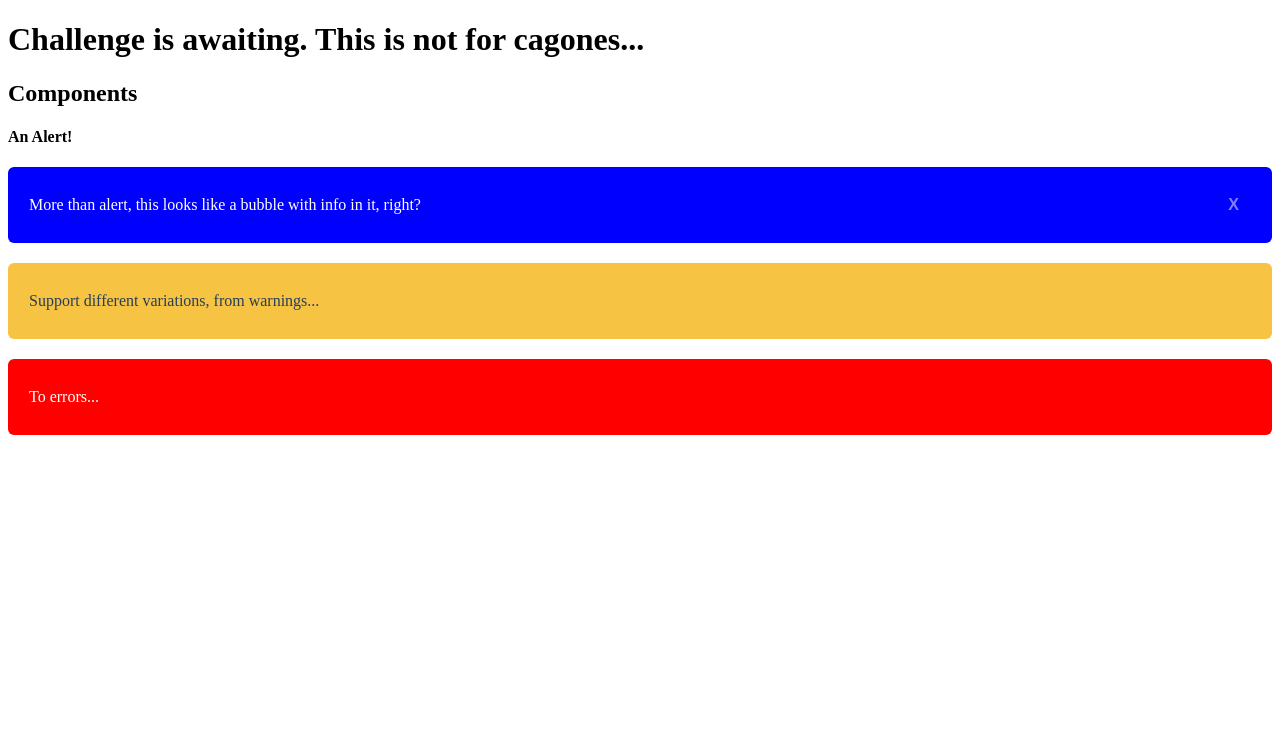
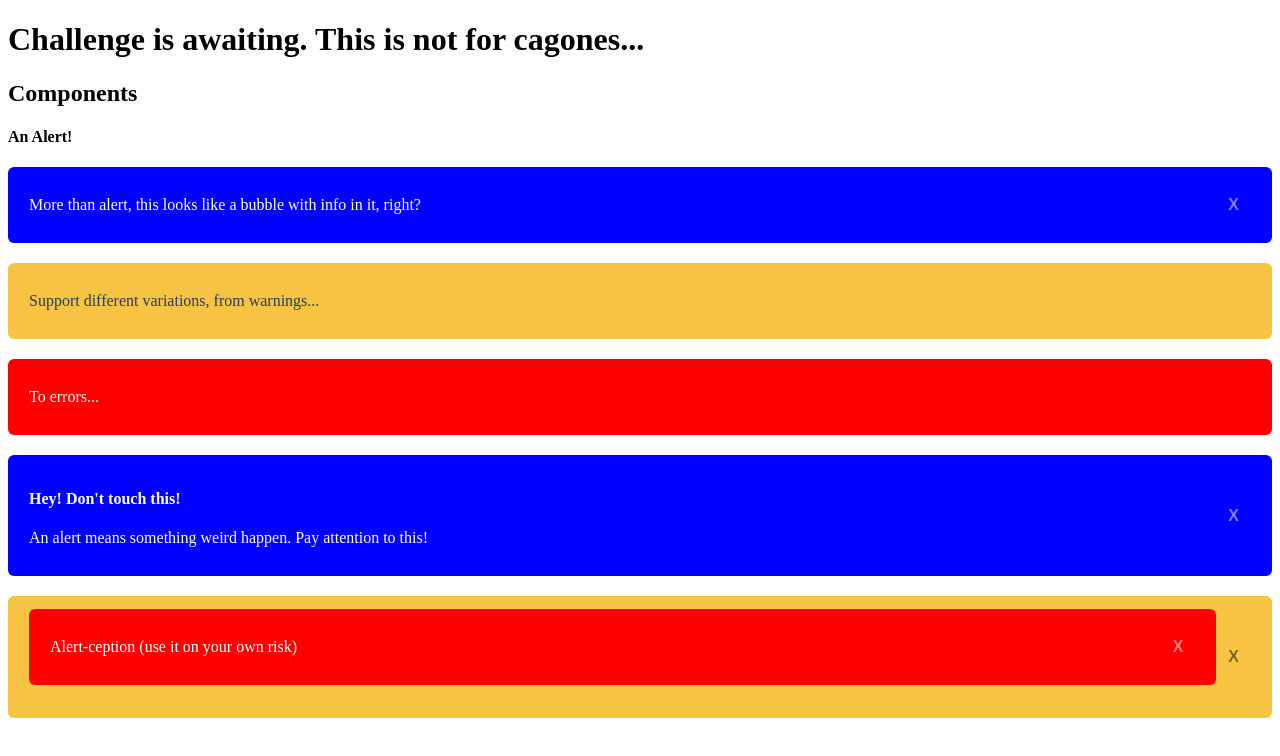
Before and after one commit to chmartinez/hache-design-system, a React (Create React App) app: page / in a window 1280 px wide. Shown: the top 756 px of the page. Built offline with nearby package versions, Linux system fonts and the light colour scheme.

Commit message:
feat(Alert): Add support for custom content

```diff
--- a/src/App.js
+++ b/src/App.js
@@ -12,7 +12,7 @@ function App() {
                     <Alert
                         dismissable
                         message="More than alert, this looks like a bubble with info in it, right?"
-                        />
+                    />
                     <Alert
                         variation="warning"
                         message="Support different variations, from warnings..."
@@ -21,6 +21,21 @@ function App() {
                         variation="error"
                         message="To errors..."
                     />
+                    <Alert
+                        dismissable>
+                        <div>
+                            <h4>Hey! Don't touch this!</h4>
+                            <p>An alert means something weird happen. Pay attention to this!</p>
+                        </div>
+                    </Alert>
+                    <Alert
+                        dismissable
+                        variation="warning">
+                        <Alert
+                            dismissable
+                            message="Alert-ception (use it on your own risk)"
+                            variation="error" />
+                    </Alert>
                 </div>
             </section>
         </div>
--- a/src/components/Alert/index.js
+++ b/src/components/Alert/index.js
@@ -34,6 +34,7 @@ const Container = styled.div`
     border-radius: ${size.radius};
     border: ${size.border} solid transparent;
     display: flex;
+    flex: 1;
     margin-bottom: ${size.margin.medium};
     padding: ${size.padding.small} ${size.padding.medium};
     position: relative;
@@ -63,13 +64,13 @@ const Dismiss = styled.button`
     }
 `;
 
-const Alert = ({ dismissable = false, message, ...props }) => {
-    const [dismissed, setDismiss] = useState(false);
-    const dismissAlert = () => setDismiss(true);
-    if (dismissed) return null;
+const Alert = ({ children, dismissable = false, message, ...props }) => {
+    const [isVisible, setIsVisible] = useState(true);
+    const dismissAlert = () => setIsVisible(false);
+    if (!isVisible) return null;
 
     return <Container {...props} data-testid="alert">
-        <p>{message}</p>
+        {children || <p>{message}</p>}
         {dismissable && <Dismiss {...props} onClick={dismissAlert} data-testid="dismiss-button" />}
     </Container>;
 };
```
Also changed, not shown: 1 other file (tests, documents, lock files or other folders).
